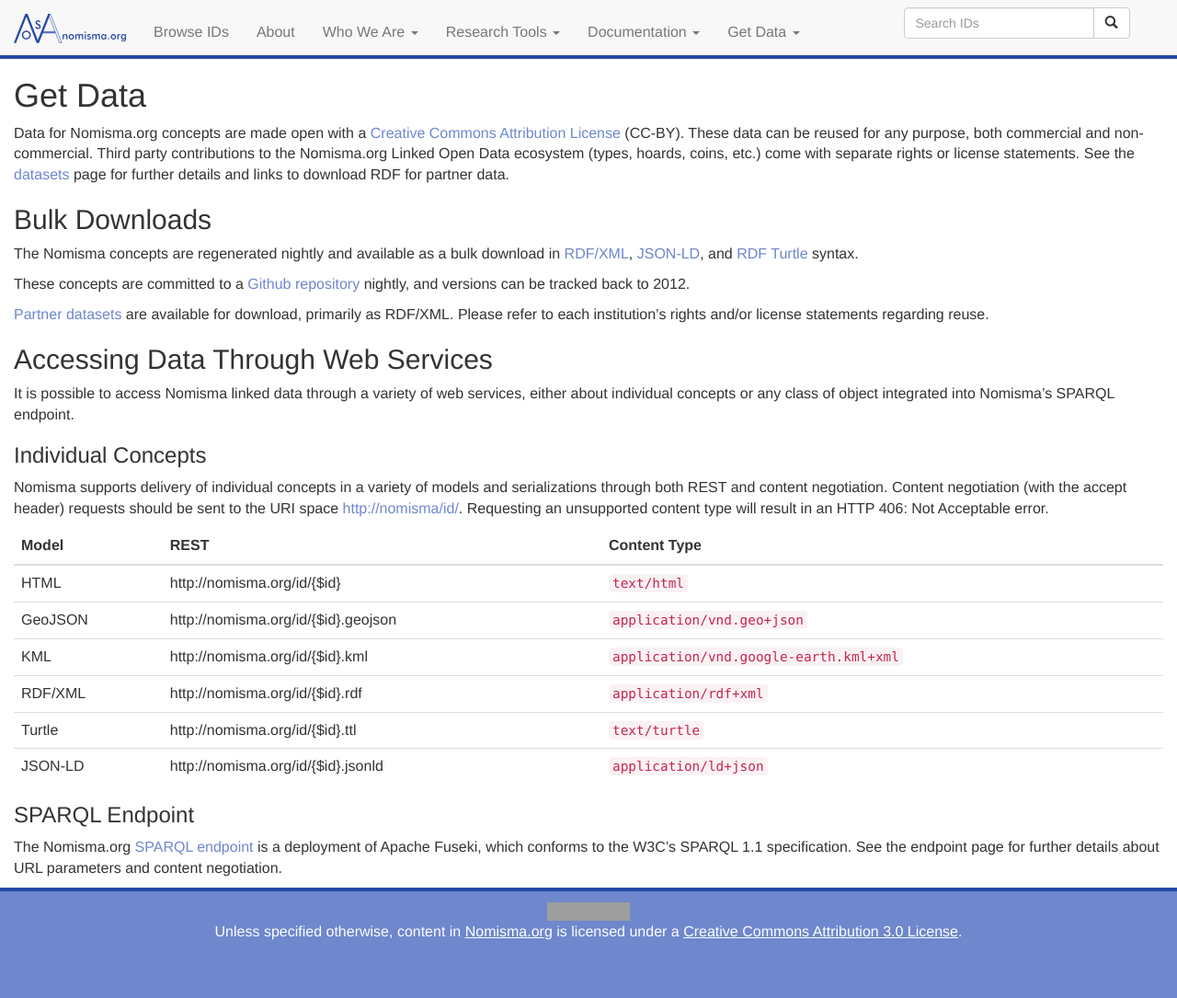
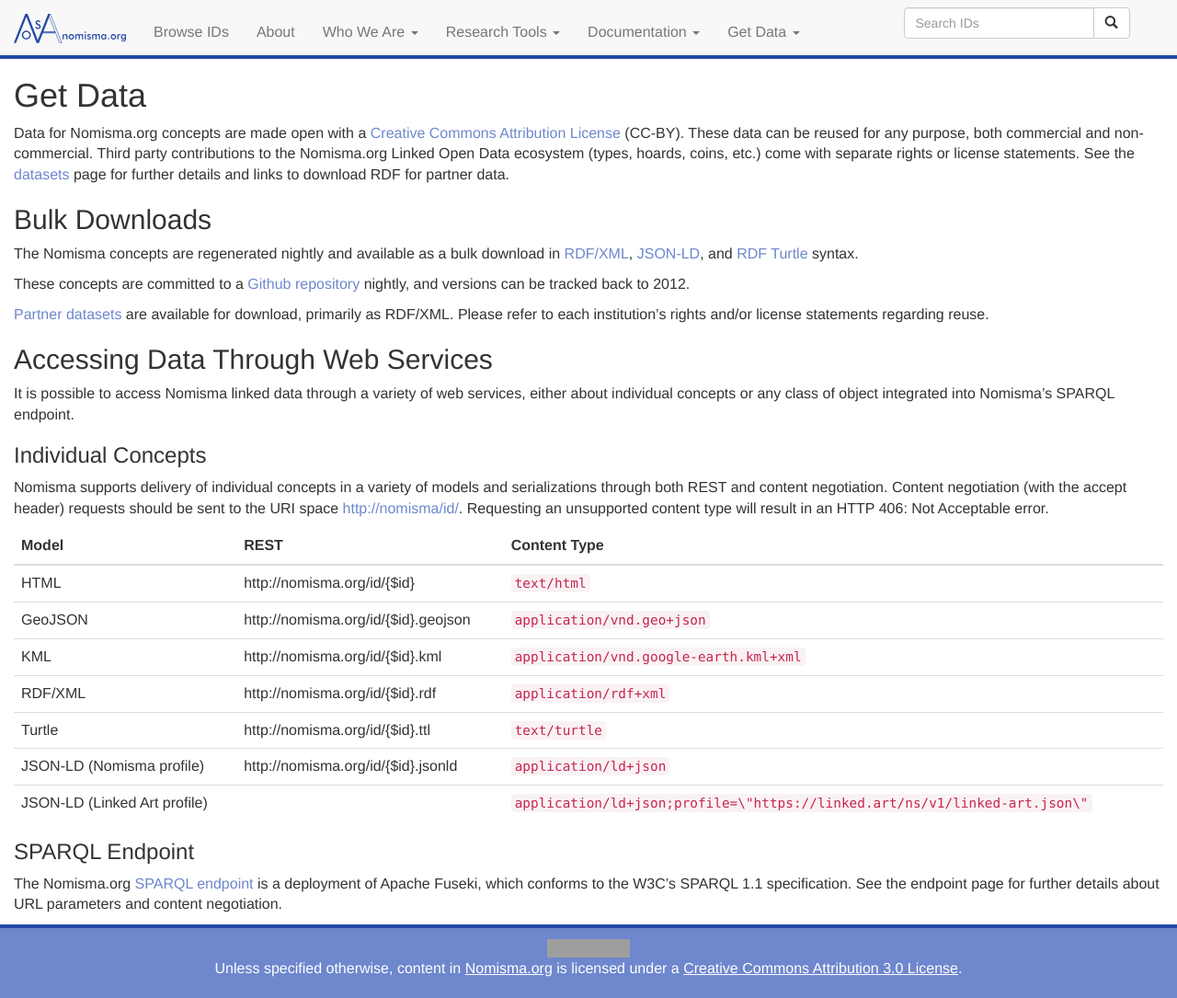
Before and after one commit to nomisma/site, a Jekyll site: the page built from data.md, in a window 1280 px wide. Shown: the whole page at 92% size. Built offline with Jekyll 4.4.1, drawn with Linux system fonts in a browser that asks for light colours; before the commit the page ends 1045 px from its top, so only the background shows below that; grey boxes are pictures that could not be loaded.

Commit message:
updated data page to include profile for Linked Art

```diff
--- a/data.md
+++ b/data.md
@@ -70,10 +70,17 @@
 			</td>
 		</tr>
 		<tr>
-			<td>JSON-LD</td>
+			<td>JSON-LD (Nomisma profile)</td>
 			<td>http://nomisma.org/id/{$id}.jsonld</td>
 			<td>
 				<code>application/ld+json</code>
+			</td>
+		</tr>
+		<tr>
+			<td>JSON-LD (Linked Art profile)</td>
+			<td/>
+			<td>
+				<code>application/ld+json;profile=\"https://linked.art/ns/v1/linked-art.json\"</code>
 			</td>
 		</tr>
 	</tbody>
```
